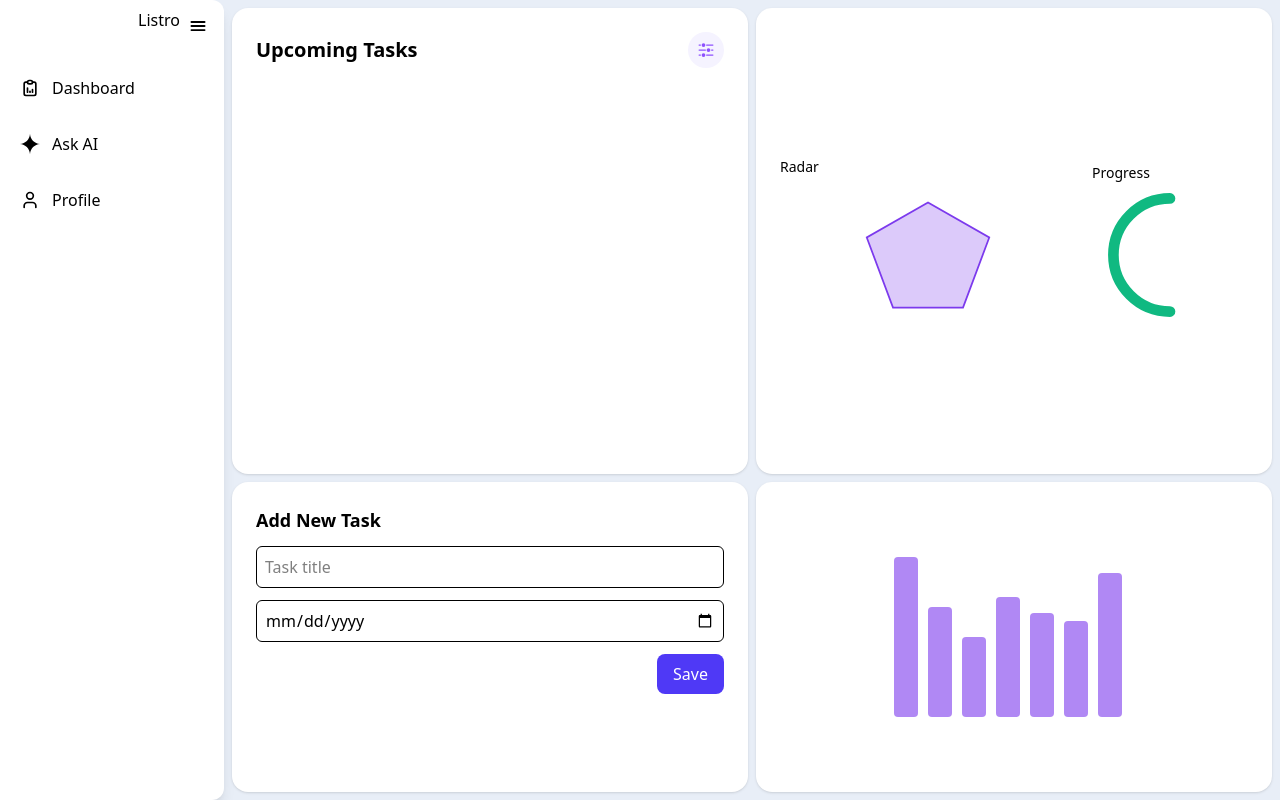
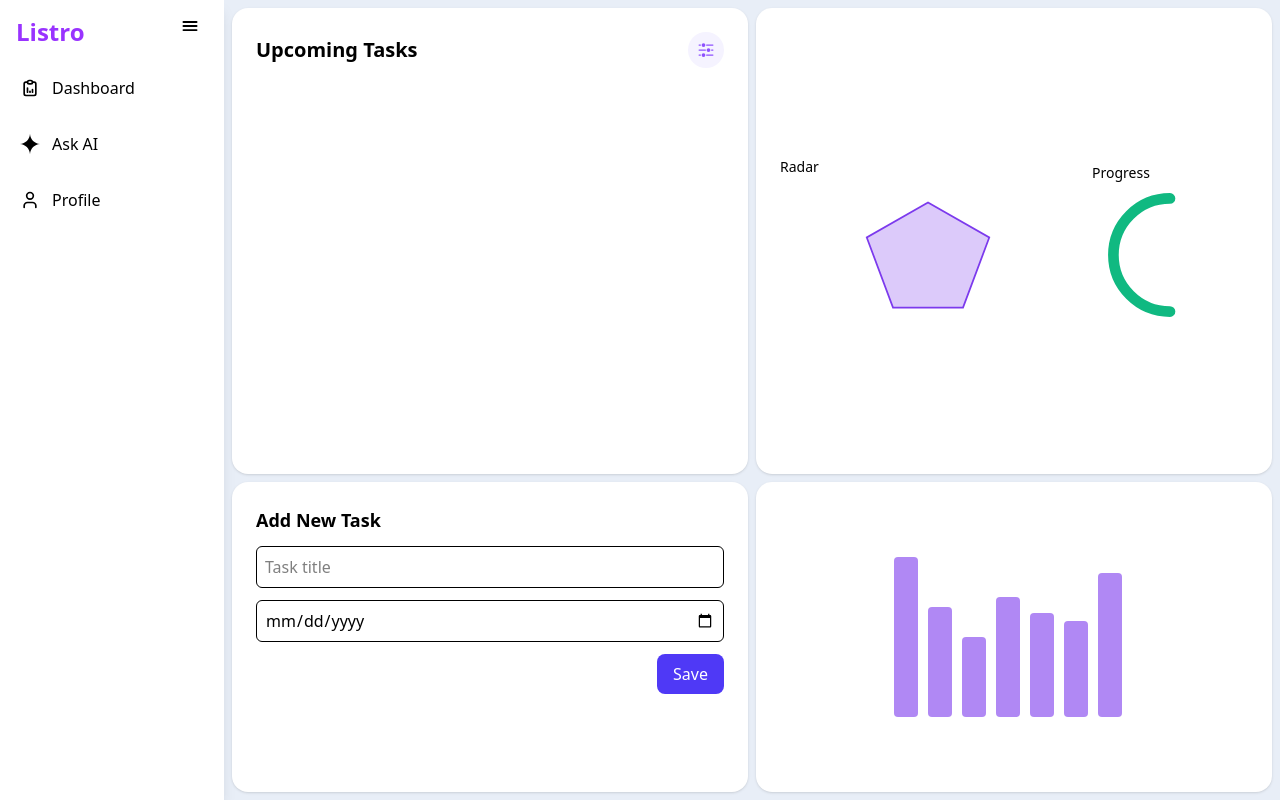
Before and after one commit to Abhishek-iiit-surat/Todo-On-Steriods, a React (Vite) app in the folder client/: page / in a window 1280 px wide. Built offline with nearby package versions, Linux system fonts and the light colour scheme.

Commit message:
UI changes

```diff
--- /dev/null
+++ b/client/src/components/cards/genericCard.jsx
@@ -0,0 +1,13 @@
+import React from 'react'
+
+function genericCard() {
+    return (
+        <div className="bg-white rounded-2xl p-6 h-full shadow">
+            <div className="flex items-center justify-between mb-4">
+                <h3 className="text-xl font-semibold">Generic Card</h3>
+            </div>
+        </div>
+    )
+}
+
+export default genericCard
--- a/client/src/components/layout/SideBar.jsx
+++ b/client/src/components/layout/SideBar.jsx
@@ -10,15 +10,22 @@ import { MdOutlineLightMode } from "react-icons/md";
 
 
 export default function Sidebar() {
-    const { sidebarOpen, toggleSidebar } = uiStore();
+    const { sidebarOpen, toggleSidebar, themeColor, themeHoverColor } = uiStore();
 
     return (
         <div
-            className={`h-full bg-white shadow-lg rounded-r-xl flex flex-col items-center py-2 transition-all duration-500 `}
+            className={`h-full bg-white shadow-lg flex flex-col items-center py-2 transition-all duration-500 `}
         >
             {/* Toggle button */}
-            {sidebarOpen ? (<div className='flex justify-end w-full px-2'>
-                <div className='flex items-start'>
+            {sidebarOpen ? (
+                <div className='flex justify-between w-full px-4'>
+                    <div
+                        className="flex items-center justify-between mb-3 font-bold text-2xl transition-colors duration-300 text-[color:var(--theme-color)] hover:text-[color:var(--theme-hover-color)]"
+                        style={{
+                            '--theme-color': themeColor,
+                            '--theme-hover-color': themeHoverColor,
+                        }}
+                    >
                         Listro
                     </div>
                     <button
@@ -27,14 +34,17 @@ export default function Sidebar() {
                     >
                         <IoMenu className="w-5 h-5" />
                     </button>
-            </div>) : (<div className='flex justify-center w-full px-2'>
+                </div>
+            ) : (
+                <div className='flex justify-center w-full px-2'>
                     <button
                         onClick={toggleSidebar}
                         className="flex justify-end mb-6 p-2 rounded-md hover:bg-gray-100 "
                     >
                         <IoMenu className="w-5 h-5" />
                     </button>
-            </div>)}
+                </div>
+            )}
 
 
 
--- a/client/src/store/uiStore.js
+++ b/client/src/store/uiStore.js
@@ -11,7 +11,9 @@ export const uiStore = create((set) => {
             set((state) => {
                 return { sidebarOpen: !state.sidebarOpen };
             })
-        }
+        },
+        themeColor:"#9933ff",
+        themeHoverColor:"#8000ff",
 
     };
 })
```
Lines whose indentation alone changed are shown as unchanged.
